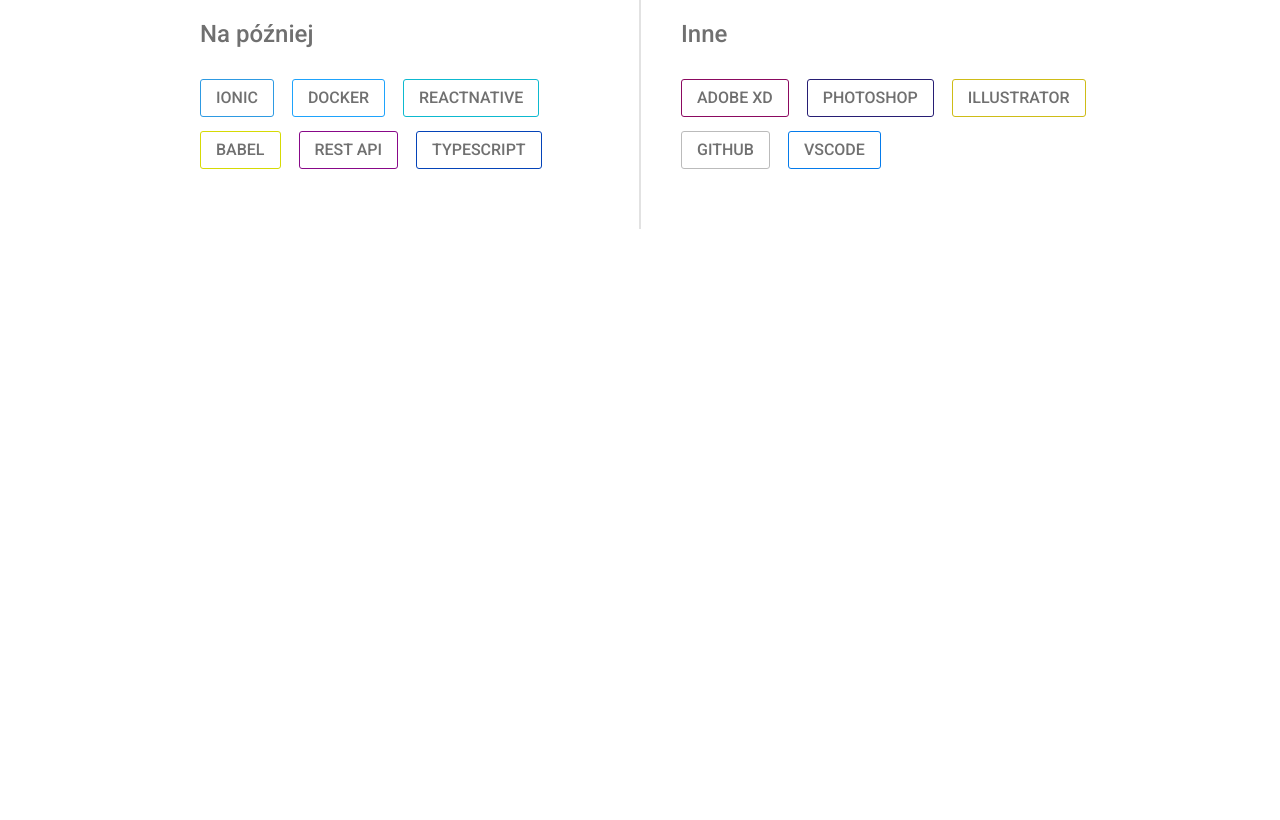
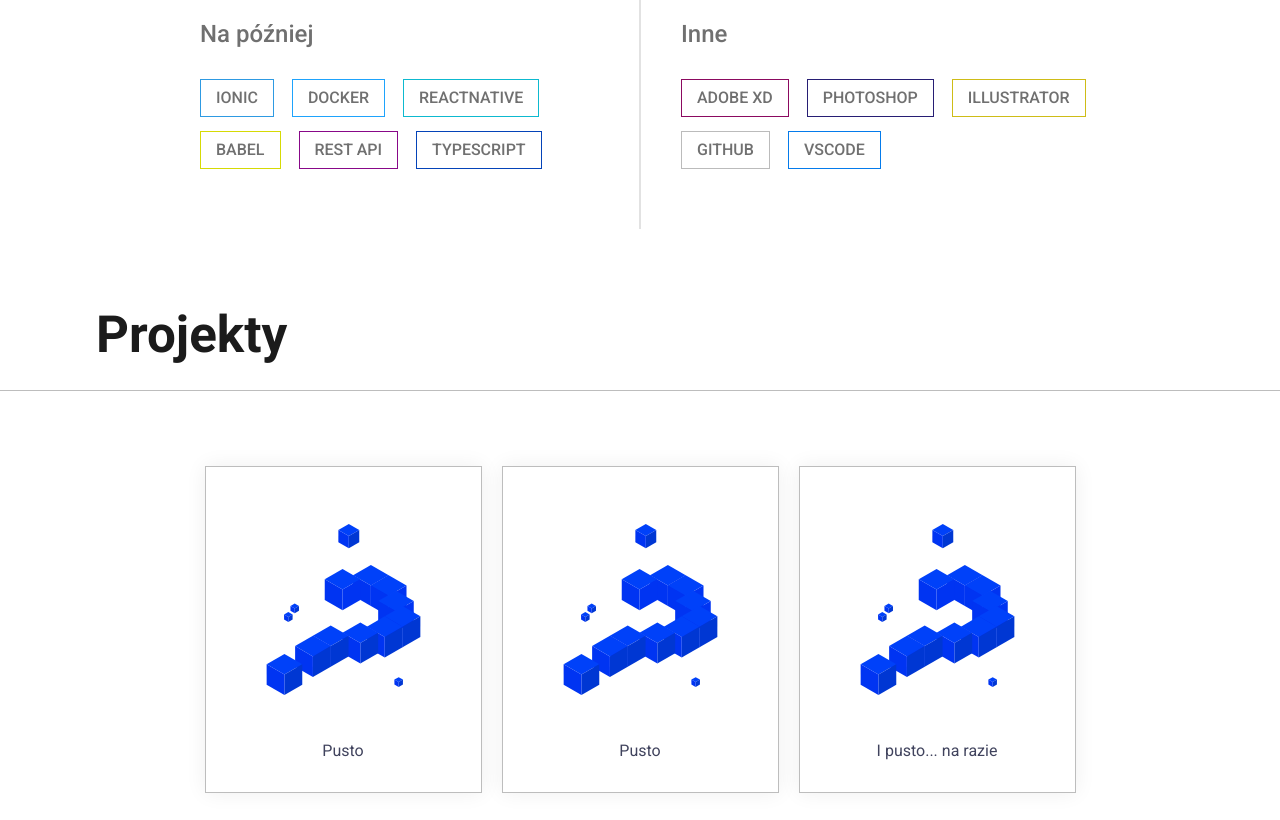
Before and after one commit to PaulSkorupski/landing, a plain HTML site: page index.html in a window 1280 px wide. Shown: the part 1980-2800 px from the top of the page. Before the commit the page ends 2286 px from the top, so only its background shows below. Drawn offline with Linux system fonts and the light colour scheme.

Commit message:
add projects section and minor improvements

```diff
--- a/index.html
+++ b/index.html
@@ -130,6 +130,7 @@
         </div>
         <div class="main-cont">
             <div class="about-cont">
+                <div class="about-decor"></div>
                 <div class="flex-align-about">
                     <div class="about-heading">
                         <p>Kilka słów <span>o mnie.</span></p>
@@ -249,7 +250,26 @@
                     </div>
                 </div>
             </div>
+            <div class="about-projects-cont">
+                <div class="flex-align-about">
+                    <div class="about-heading">
+                        <p>Projekty</p>
+                    </div>
+                </div>
+                <div class="project-cont">
+                    <div class="project">
+                        <p class="project-title">Pusto</p>
+                    </div>
+                    <div class="project">
+                        <p class="project-title">Pusto</p>
+                    </div>
+                    <div class="project">
+                        <p class="project-title">I pusto... na razie</p>
+                    </div>
+                </div>
+            </div>
         </div>
+        <div class="contact-cont"></div>
         <div class="footer"></div>
     </div>
 </body>
--- a/scss/_about.scss
+++ b/scss/_about.scss
@@ -7,6 +7,15 @@
 
     //temp
     // height: 400px;
+}
+
+.about-decor {
+    top: -100px;
+    position: absolute;
+    z-index: -1;
+    width: 100%;
+    height: 130%;
+    background-color: #f0f0f0;
 }
 
 .about-heading {
@@ -31,6 +40,7 @@
     margin-top: 25px;
     background-color: #f5f5f5;
     border-left: 3px solid $cl-blue;
+    box-shadow: 0 0 20px #0000000f;
 }
 
 .about-main-cont {
--- a/scss/_content.scss
+++ b/scss/_content.scss
@@ -1,5 +1,6 @@
 .about-cont {
     margin-top: 400px;
+    position: relative;
 }
 
 /*===
@@ -84,7 +85,6 @@
     margin-right: 18px;
     margin-bottom: 14px;
     font-size: 1rem;
-    border-radius: 3px;
     padding: 0 15px;
     height: 36px;
     background-color: #fff;
--- a/scss/_globals.scss
+++ b/scss/_globals.scss
@@ -16,6 +16,7 @@
 
 /*2.Typography*/
 $cl-100: #fff;
+$cl-200: #bdbdbd;
 $cl-300: #6E707F;
 $cl-350: #707070;
 $cl-400: #40435D;
--- /dev/null
+++ b/scss/_projects.scss
@@ -0,0 +1,38 @@
+.about-projects-cont {
+    display: flex;
+    flex-direction: column;
+    margin-bottom: 100px;
+}
+
+.project-cont {
+    display: flex;
+    flex-flow: row nowrap;
+    justify-content: center;
+    align-items: center;
+    border-top: 1.5px solid $cl-200;
+    border-bottom: 1.5px solid $cl-200;
+}
+
+.project {
+    height: 325px;
+    width: 275px;
+    margin: 75px 10px;
+    border: 1.5px solid $cl-200;
+    display: flex;
+    justify-content: center;
+    box-shadow: 0 0 20px #00000011;
+    background: url(../img/placeholder3.svg) no-repeat, url(../img/placeholder4.svg) no-repeat;
+    background-size: 100% 40%, 100% 50%;
+    background-position: 0 50%, 0 35%;
+    transition: all 0.2s ease;
+}
+
+.project:hover {
+    background-size: 100% 45%, 100% 50%;
+    box-shadow: 0 0 20px #00000042;
+}
+
+.project-title {
+    margin-top: 100%;
+    color: $cl-400;
+}
--- a/scss/main.scss
+++ b/scss/main.scss
@@ -6,6 +6,7 @@
 @import 'wrapper-svg';
 @import 'content';
 @import 'about';
+@import 'projects';
 
 :root {
     scroll-behavior: smooth;
```
Also changed, not shown: css/main.css, img/placeholder.svg (added), img/placeholder2.svg (added), img/placeholder3.svg (added), img/placeholder4.svg (added), 1 other file.
